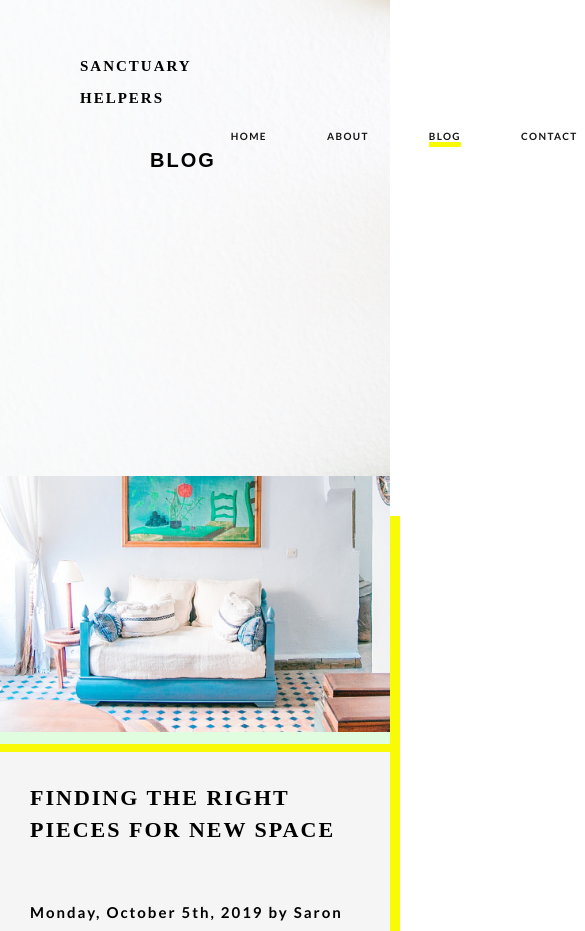
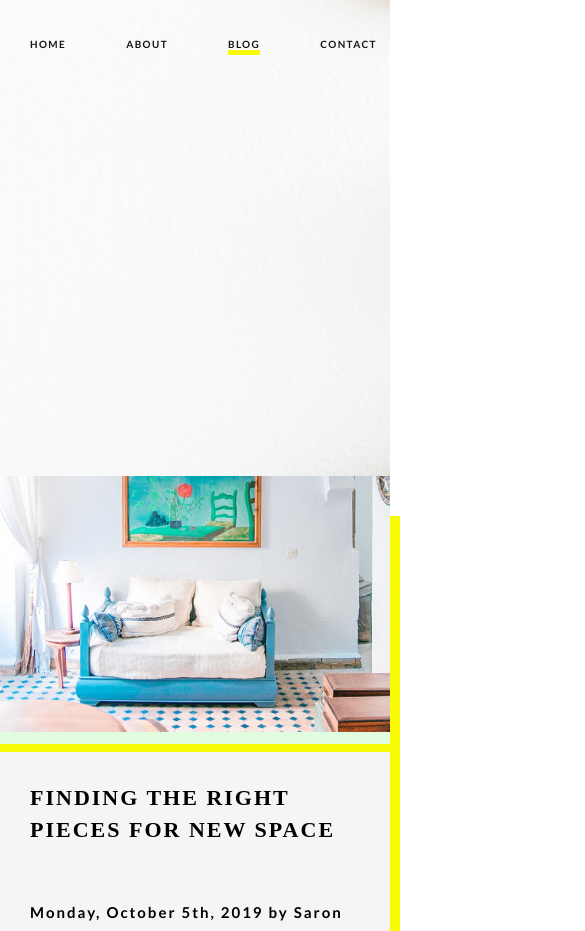
Before and after one commit to krupali09/krupali-thakkar-project-2, a plain HTML site: page blog.html in a window 390 px wide. Shown: the top 931 px of the page, 585 px wide, since content can reach past the window. Drawn offline with Linux system fonts and the light colour scheme; a web font is replaced by a local one.

Commit message:
cleared extra spaces

```diff
--- a/partials/_mediaqueries.scss
+++ b/partials/_mediaqueries.scss
@@ -14,7 +14,6 @@
         font-size: 1.5rem;
         padding-top: 50px;
         width: 30%;
-
         }
 
         .materialContent p {
@@ -66,15 +65,12 @@
 
         .commentsText p {
         font-family: 'lato', sans-serif;
-    // margin-left: 50px;
         line-height: 1.5em;
         margin-right: 100px;
         }
 
         .contact h1 {
-
         font-size: 3rem;
-
         }
 
         .form {
@@ -102,17 +98,14 @@ textarea {
         .heroImageContainer  {
         width: 450px;
         }
+
         .materialImg {
         display: none;
         }
 
-
-
         .galleryItem:nth-child(2) {
         display: none;
         }
-
-
 
         .fourth img {
         margin-left: 200px;
@@ -141,24 +134,11 @@ textarea {
         }
 
         .blog h3 {
-
-        font-size: 1.5rem;
-
-        margin-left: 70px;
-        margin-top: 40px;
-
+        display: none;
         }
 
         .blog h1 {
-        font-size: 2rem;
-        margin-left: 150px;
-        margin-top: 20px;
-    }
-
-    li a {
-        padding: 15px;
-        line-height: 2px;
-        // margin-left: 10px;
+        display: none;
         }
 
         .rightHalfImage,
@@ -167,7 +147,6 @@ textarea {
         }
 
         .commentsText p {
-
         margin-right: 10px;
         }
 
@@ -175,23 +154,11 @@ margin-right: 10px;
         display: none;
         }
 
-li a {
-    margin-top: 120px;
-    margin-right: 30px;
+        .contact h1 {
+        display: none;
         }
 
-.contact h1 {
-
-    margin-left: 120px;
-    margin-top: 0px;
-    font-size: 2rem;
-
-}
-
-
-
         .form {
-
         height: 450px;
         width: 250px;
         }
@@ -225,7 +192,6 @@ input {
         }
 
         .commentsText p {
-
         margin-right: 2px;
         }
 
```
Also changed, not shown: styles/styles.css. Lines whose indentation alone changed are shown as unchanged.
